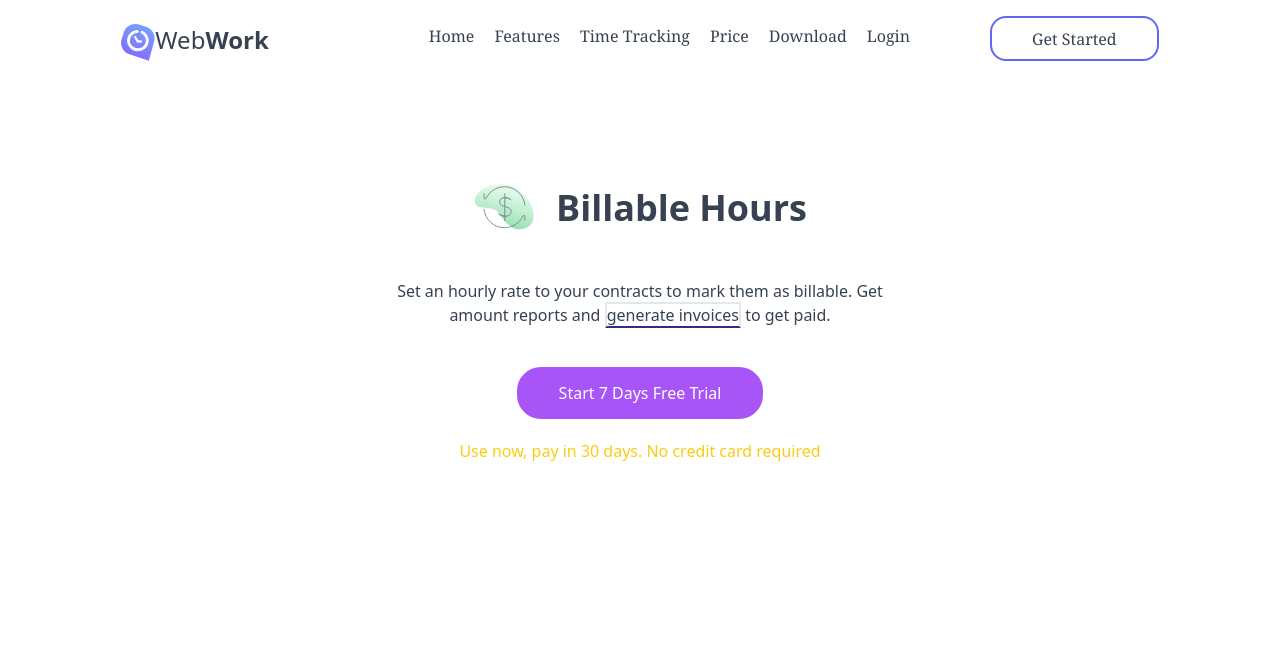
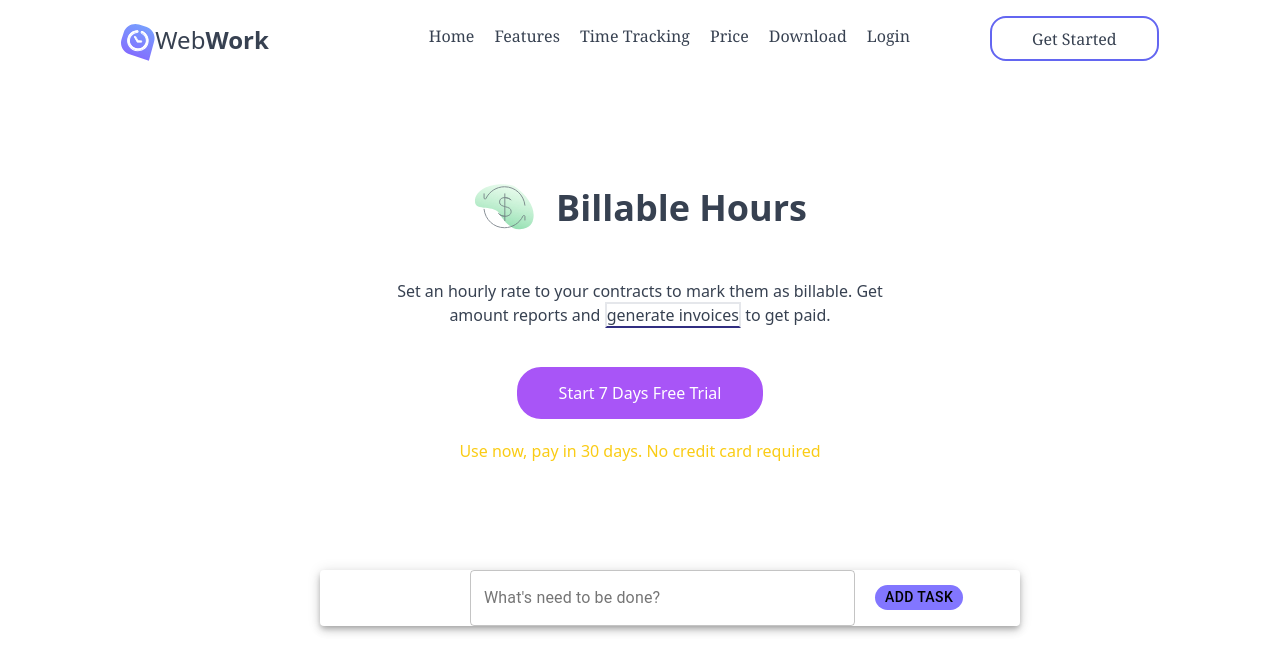
Before and after one commit to Vahe787/WebWork, a React (Create React App) app: page / in a window 1280 px wide. Shown: the top 672 px of the page. Built offline with nearby package versions, Linux system fonts and the light colour scheme.

Commit message:
feat(Task): created Task component

```diff
--- a/package.json
+++ b/package.json
@@ -5,6 +5,8 @@
   "dependencies": {
     "@emotion/react": "^11.8.2",
     "@emotion/styled": "^11.8.1",
+    "@material-ui/core": "^4.12.3",
+    "@material-ui/icons": "^4.11.2",
     "@mui/material": "^5.5.3",
     "@testing-library/jest-dom": "^5.16.3",
     "@testing-library/react": "^12.1.4",
--- a/src/components/Menu/Body/Task/Task.js
+++ b/src/components/Menu/Body/Task/Task.js
@@ -0,0 +1,25 @@
+import React from "react";
+import Box from "@mui/material/Box";
+import Paper from "@mui/material/Paper";
+import Form from "./ToDo/Form";
+
+export default function Task() {
+  return (
+    <Box
+      sx={{
+        display: "flex",
+        flexWrap: "wrap",
+        "& > :not(style)": {
+          ml: 40,
+          width: 700,
+        },
+      }}
+    >
+      <div>
+        <Paper elevation={5}>
+          <Form />
+        </Paper>
+      </div>
+    </Box>
+  );
+}
--- /dev/null
+++ b/src/components/Menu/Body/Task/ToDo/Form.js
@@ -0,0 +1,111 @@
+import React, { useState, useEffect, useRef } from "react";
+
+import TodoCreator from "./FormInput";
+import TodoList from "./List";
+import { createTheme } from "@material-ui/core/styles";
+
+const theme = createTheme({
+  palette: {
+    primary: { main: "#000000" },
+  },
+});
+
+const Form = () => {
+  const [newTodo, setNewTodo] = useState("");
+  const [todos, setTodos] = useState([]);
+  const inputRef = useRef();
+  const noteRef = useRef({});
+  const [isInputEmpty, setInputEmpty] = useState(false);
+
+  const handleSubmit = (e) => {
+    e.preventDefault();
+    addTodo(newTodo);
+    clearInput();
+    inputRef.current.focus();
+  };
+
+  const preventSubmit = (e) => {
+    if (e.key === "Enter") {
+      e.preventDefault();
+    }
+  };
+
+  const addTodo = (text) => {
+    if (text !== "") {
+      const newTodos = [...todos, { text }];
+      setNewTodo("");
+      setTodos(newTodos);
+      localStorage.setItem("date", JSON.stringify(newTodos));
+    } else {
+      console.log("text", text);
+      setInputEmpty(true);
+    }
+  };
+
+  const removeTodo = (inx) => {
+    const newArr = [...todos];
+    newArr.splice(inx, 1);
+    setTodos(newArr);
+  };
+
+  const completeTodo = (inx) => {
+    const newTodos = [...todos];
+    newTodos[inx].isCompleted = !newTodos[inx].isCompleted;
+    setTodos(newTodos);
+  };
+
+  const editTodo = (inx) => {
+    const newTodos = [...todos];
+    newTodos[inx].isEditing = !newTodos[inx].isEditing;
+    setTodos(newTodos);
+  };
+
+  const saveTodo = (inx) => {
+    const newTodos = [...todos];
+    newTodos[inx].isEditing = !newTodos[inx].isEditing;
+    newTodos[inx].text = noteRef.current[inx].value;
+    setTodos(newTodos);
+  };
+
+  const clearInput = () => {
+    setNewTodo("");
+  };
+
+  const setTodo = (todo) => {
+    setInputEmpty(false);
+    setNewTodo(todo);
+  };
+
+  useEffect(() => {}, [todos]);
+
+  return (
+    <form
+      style={{ marginLeft: 150, marginTop: 10 }}
+      onSubmit={handleSubmit}
+      className="form"
+    >
+      <TodoCreator
+        theme={theme}
+        todo={newTodo}
+        setTodo={setTodo}
+        clearInput={clearInput}
+        inputRef={inputRef}
+        isInputEmpty={isInputEmpty}
+        preventSubmit={preventSubmit}
+      />
+
+      <TodoList
+        theme={theme}
+        todos={todos}
+        completeTodo={completeTodo}
+        editTodo={editTodo}
+        deleteTodo={removeTodo}
+        saveTodo={saveTodo}
+        noteRef={noteRef}
+        preventSubmit={preventSubmit}
+      />
+    </form>
+  );
+};
+
+export default Form;
--- /dev/null
+++ b/src/components/Menu/Body/Task/ToDo/FormInput.js
@@ -0,0 +1,78 @@
+import React from "react";
+import Button from "@material-ui/core/Button";
+import { makeStyles, ThemeProvider } from "@material-ui/core/styles";
+import TextField from "@material-ui/core/TextField";
+import FormHelperText from "@material-ui/core/FormHelperText";
+import FormControl from "@material-ui/core/FormControl";
+
+const useStyles = makeStyles({
+  root: {
+    background: "#8276FF",
+    borderRadius: "15px",
+    color: "black",
+    padding: "0 10px",
+    whiteSpace: "nowrap",
+    margin: "15px 0 0 20px",
+  },
+  label: {
+    width: "70%",
+  },
+
+  div: {
+    display: "flex",
+  },
+
+  date: {
+    marginLeft: 20,
+  },
+});
+
+const TodoCreator = ({
+  theme,
+  todo,
+  setTodo,
+  clearInput,
+  inputRef,
+  isInputEmpty,
+  preventSubmit,
+}) => {
+  const classes = useStyles();
+
+  return (
+    <ThemeProvider theme={theme}>
+      <FormControl className={classes.label}>
+        <TextField
+          id="outlined-basic"
+          label="What's need to be done?" // better accessibility with Material UI
+          value={todo}
+          variant="outlined"
+          onChange={(e) => setTodo(e.target.value)}
+          onFocus={clearInput}
+          ref={inputRef}
+          aria-describedby="component-error-text"
+          onKeyPress={preventSubmit}
+        />
+
+        {!isInputEmpty ? (
+          <></>
+        ) : (
+          <>
+            <FormHelperText id="component-error-text">
+              Task can't be empty
+            </FormHelperText>
+          </>
+        )}
+      </FormControl>
+      <Button
+        type="submit"
+        alt="add-note"
+        className={classes.root}
+        onKeyPress={preventSubmit}
+      >
+        Add task
+      </Button>
+    </ThemeProvider>
+  );
+};
+
+export default TodoCreator;
--- /dev/null
+++ b/src/components/Menu/Body/Task/ToDo/List.js
@@ -0,0 +1,144 @@
+import React from "react";
+import { useState } from "react";
+import { makeStyles, ThemeProvider } from "@material-ui/core/styles";
+import List from "@material-ui/core/List";
+import ListItem from "@material-ui/core/ListItem";
+import ListItemIcon from "@material-ui/core/ListItemIcon";
+import ListItemSecondaryAction from "@material-ui/core/ListItemSecondaryAction";
+import ListItemText from "@material-ui/core/ListItemText";
+import Checkbox from "@material-ui/core/Checkbox";
+import IconButton from "@material-ui/core/IconButton";
+import EditIcon from "@material-ui/icons/Edit";
+import DeleteIcon from "@material-ui/icons/Delete";
+import BookmarkIcon from "@material-ui/icons/Bookmark";
+
+const useStyles = makeStyles(() => ({
+  root: {
+    width: "70%",
+    marginTop: "10px",
+    backgroundColor: "#f5f5f5",
+    padding: 0,
+  },
+  li: {
+    borderBottom: "1px dashed black",
+  },
+}));
+
+const TodoList = ({
+  theme,
+  todos,
+  completeTodo,
+  editTodo,
+  deleteTodo,
+  saveTodo,
+  noteRef,
+  preventSubmit,
+}) => {
+  const classes = useStyles();
+  const [checked, setChecked] = useState([0]);
+  let UniqKey = 123;
+
+  const handleToggle = (value, inx) => () => {
+    const currentIndex = checked.indexOf(value);
+    const newChecked = [...checked];
+
+    if (currentIndex === -1) {
+      newChecked.push(value);
+    } else {
+      newChecked.splice(currentIndex, 1);
+    }
+
+    setChecked(newChecked);
+    completeTodo(inx);
+  };
+
+  return (
+    <ThemeProvider theme={theme}>
+      <List className={classes.root}>
+        {todos.map((todo, inx) => {
+          console.log(todo);
+          const labelId = `list-todo-${todo}`;
+
+          return (
+            <ListItem
+              key={`todo-${UniqKey++}`}
+              role={undefined}
+              dense
+              button
+              className={classes.li}
+            >
+              <ListItemIcon>
+                <Checkbox
+                  color="primary"
+                  edge="start"
+                  checked={checked.indexOf(todo) !== -1}
+                  tabIndex={-1}
+                  disableRipple
+                  inputProps={{ "aria-labelledby": labelId }}
+                  onClick={handleToggle(todo, inx)}
+                  onKeyPress={preventSubmit}
+                />
+              </ListItemIcon>
+              {!todo.isEditing ? (
+                <>
+                  <ListItemText
+                    id={labelId}
+                    primary={`${todo.text}`}
+                    style={{
+                      textDecoration: todo.isCompleted ? "line-through" : "",
+                    }}
+                  />
+                  <ListItemIcon>
+                    <IconButton
+                      edge="end"
+                      aria-label="edit"
+                      onClick={() => editTodo(inx)}
+                    >
+                      <EditIcon />
+                    </IconButton>
+                  </ListItemIcon>
+                </>
+              ) : (
+                <>
+                  <label
+                    htmlFor="task" // better accessibility with HTML
+                    className="visuallyhidden"
+                  >
+                    {todo.text}
+                  </label>
+                  <input
+                    className="form__edit-input"
+                    defaultValue={todo.text}
+                    ref={(element) => (noteRef.current[inx] = element)}
+                    onKeyPress={preventSubmit}
+                    id="task"
+                  />
+                  <ListItemIcon>
+                    <IconButton
+                      onClick={() => saveTodo(inx)}
+                      edge="end"
+                      aria-label="delete"
+                    >
+                      <BookmarkIcon />
+                    </IconButton>
+                  </ListItemIcon>
+                </>
+              )}
+              <ListItemSecondaryAction>
+                <IconButton
+                  onClick={() => deleteTodo(inx)}
+                  edge="end"
+                  aria-label="delete"
+                >
+                  <DeleteIcon />
+                </IconButton>
+              </ListItemSecondaryAction>
+            </ListItem>
+          );
+        })}
+      </List>
+    </ThemeProvider>
+  );
+};
+
+export default TodoList;
--- a/src/components/WebWork.js
+++ b/src/components/WebWork.js
@@ -10,6 +10,7 @@ import {
 } from "./Menu/NavBar";
 
 import Billable from "./Menu/Body/Billable/Billable";
+import Task from "./Menu/Body/Task/Task";
 
 export default function WebWork() {
   return (
@@ -48,6 +49,10 @@ export default function WebWork() {
       <div className="h-96">
         <Billable />
       </div>
+
+      <div className="h-96">
+        <Task />
+      </div>
     </div>
   );
 }
```
Also changed, not shown: 1 other file (tests, documents, lock files or other folders).
